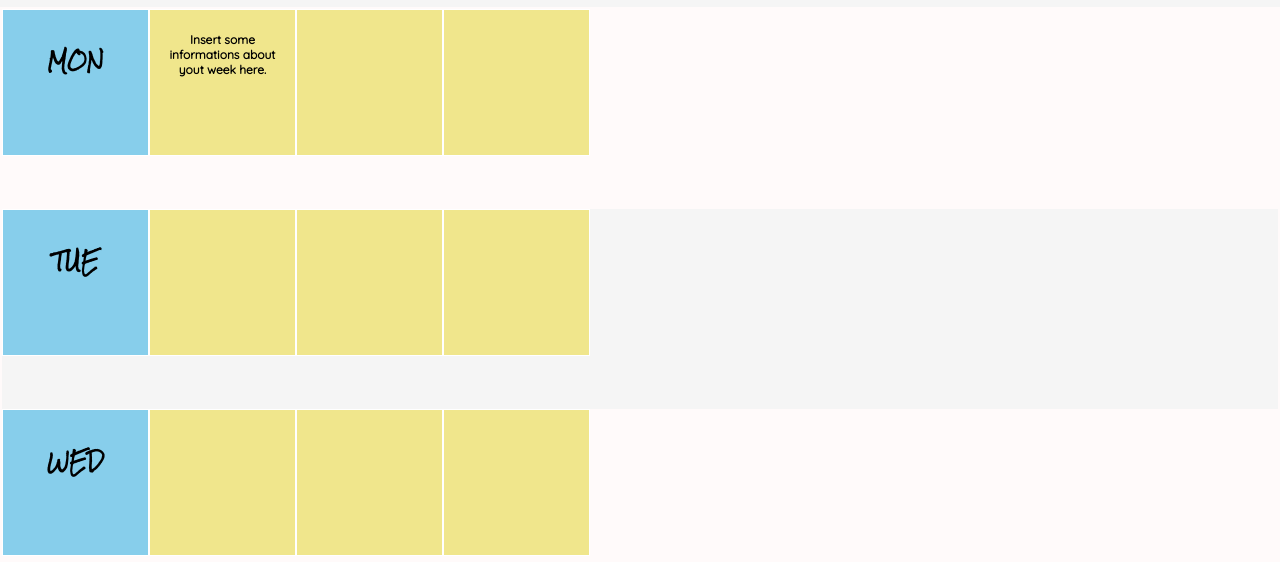
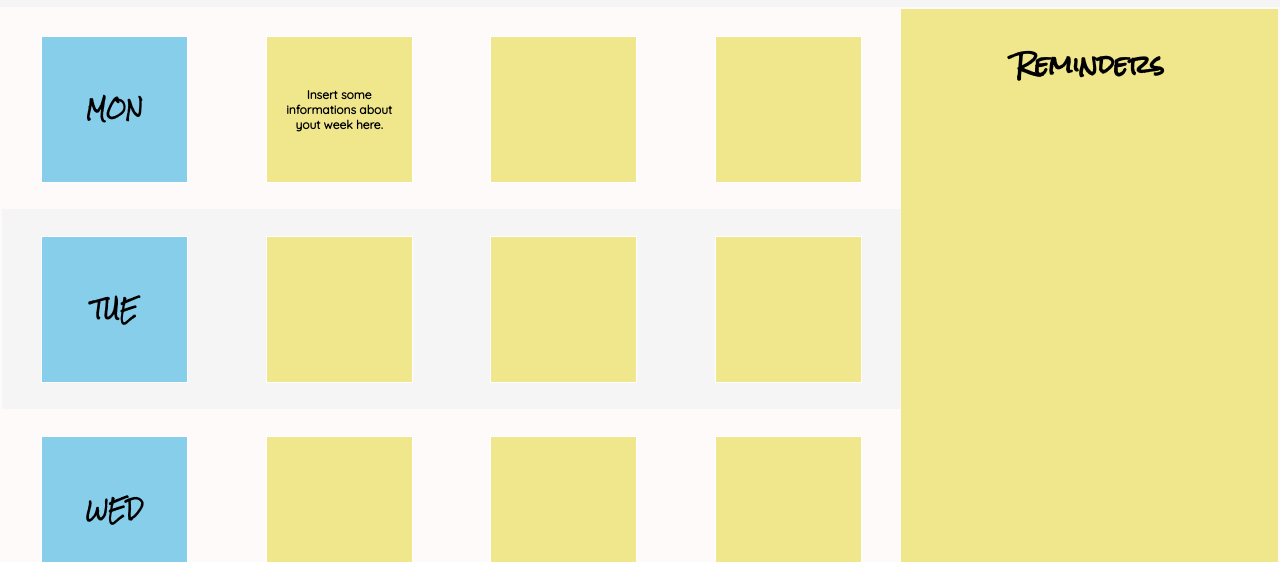
Before and after one commit to uriel2014/flexbox, a plain HTML site: page index.html in a window 1280 px wide. Shown: the part 238-800 px from the top of the page. Drawn offline with Linux system fonts and the light colour scheme.

Commit message:
Add Flexbox changes to CSS

```diff
--- a/resources/style.css
+++ b/resources/style.css
@@ -36,24 +36,44 @@ h2 {
 
 .container {
   border: 2px solid Snow;
+  display: flex;
 }
+/* We made the content be all in one flex container */
 
 /* the TO DO SECTION */
 
 .week {
+  display: inline-flex;
+  flex-grow: 3;
+  flex-direction: column;
+  /* For the week we added it to be a flex container that has all items aligned next to each other.
+  We then increased in size and directed it in column, such that each day row of the week appears in column mode. */
 
 }
 .row {
   min-height: 200px;
   display:flex;
+  flex-wrap: wrap;
+  justify-content: space-around;
+  align-items: center;
 }
 /*Give each row a min height and display flex property */
+/* Adding to this we wrap all item in this container and give equal space around each flex item of this row.
+We then center the items to the center of the container. */
 
 .square {
   width: 125px;
  height: 125px;
  padding: 10px;
+ display: flex;
+ justify-content: center;
+ align-items: center;
 }
+
+/*Here we do the same, we make each square a container of paragraphs and such.
+We center the flex items in square with justify content and align them as such with center.
+This will prevent additional spacing between them. As the row class already makes this happen with
+the space-around value to the justify-content property.  */
 
 .day.square{
   background-color: SkyBlue;
@@ -78,6 +98,8 @@ h2 {
 
 .reminders {
   background-color: Khaki;
+  display: inline-flex;
+  flex-grow: 2;
 }
 
 /* Style the heading nested in the Reminder class */
```
